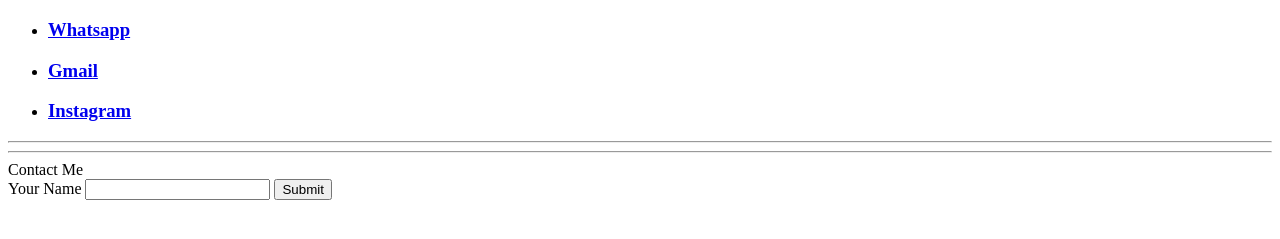
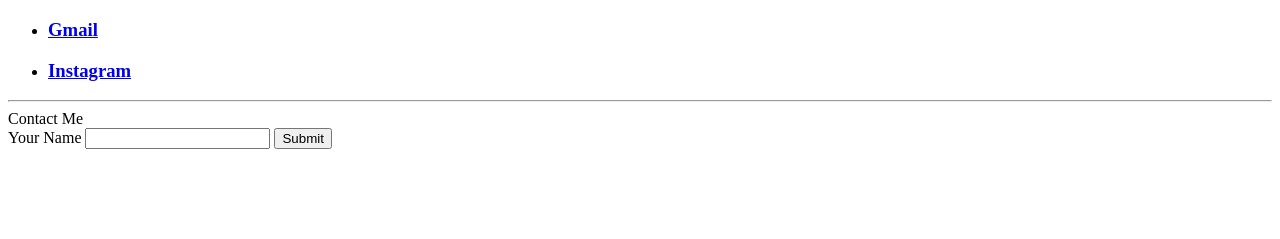
Before and after one commit to iyashtyagi/firstwebsite, a plain HTML site: page contact.html in a window 1280 px wide. Shown: the part 61-300 px from the top of the page. Drawn offline with Linux system fonts and the light colour scheme.

Commit message:
removed personal info

```diff
--- a/contact.html
+++ b/contact.html
@@ -9,11 +9,9 @@
 <body>
     <h1>Contact Me</h1>
     <ul>
-        <li><a href="https://wa.me/919813145923"> <h3>Whatsapp</h3></a></li>
         <li><a href="mailto:contactyashtyagi@gmail.com"><h3>Gmail</h3></a></li>
         <li><a href="https://www.instagram.com/i.yashtyagi/"><h3>Instagram</h3></a></li>
     </ul>
-    <hr>
     <hr>
 
     <form action="">Contact Me</form>
```
